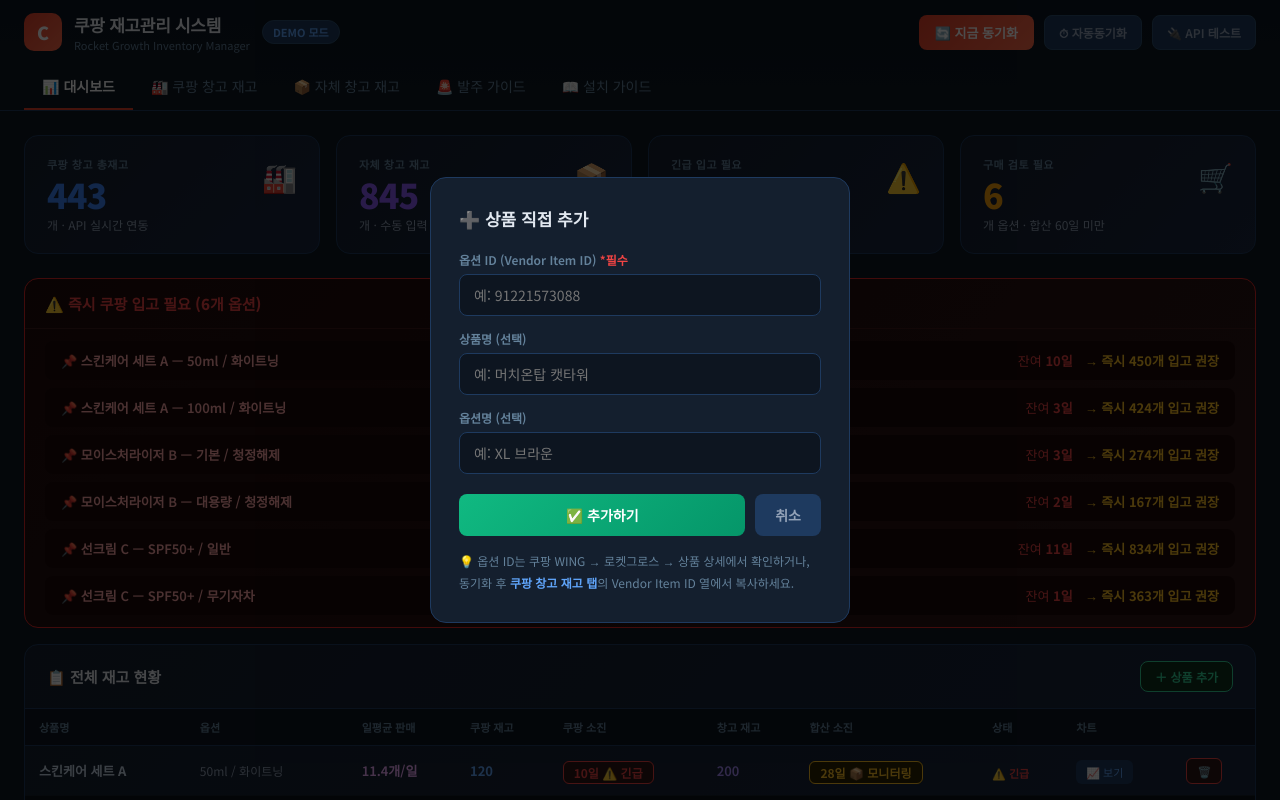
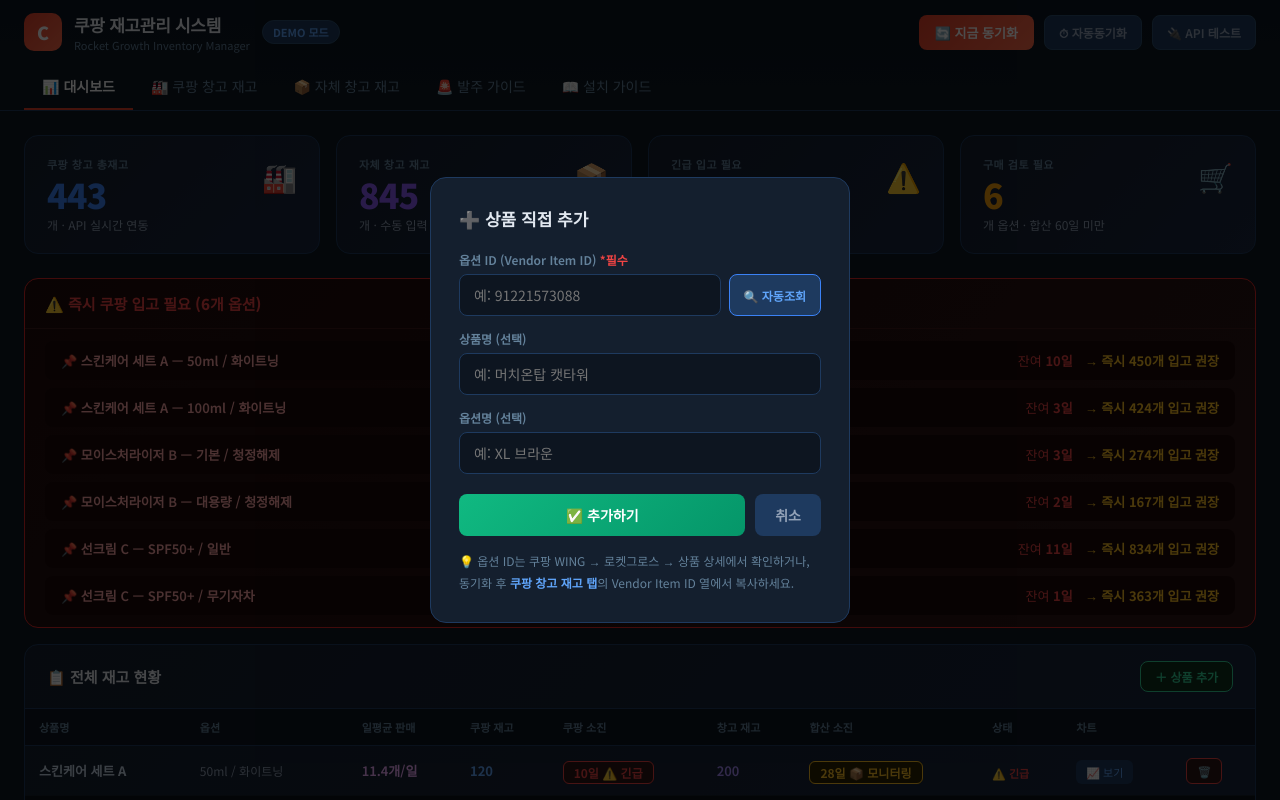
Before and after one commit to yaejung-yoon/coupang-inventory, a React (Vite) app: page / in a window 1280 px wide. Both pictures are taken after a click on the button "＋ 상품 추가". Shown: the top 800 px of the page. Built offline with nearby package versions, Linux system fonts and the light colour scheme.

Commit message:
Update App.jsx

```diff
--- a/src/App.jsx
+++ b/src/App.jsx
@@ -51,6 +51,7 @@
   test: () => fetch('/api/coupang-proxy?action=test').then(r => r.json()),
   fullSync: () => fetch('/api/coupang-proxy?action=full_sync').then(r => r.json()),
   addItem: (vendorItemId) => fetch(`/api/coupang-proxy?action=inventory&vendorItemId=${vendorItemId}`).then(r => r.json()),
+  itemInfo: (vendorItemId) => fetch(`/api/coupang-proxy?action=item_info&vendorItemId=${vendorItemId}`).then(r => r.json()),
 };
 
 // ──────────────────────────────────────────────
@@ -100,6 +101,26 @@
   const [newItemOption, setNewItemOption] = useState('');
   const [addLoading, setAddLoading] = useState(false);
   const [addError, setAddError] = useState('');
+  const [infoLoading, setInfoLoading] = useState(false);
+
+  const lookupItemInfo = async (vid) => {
+    if (!vid || vid.length < 5) return;
+    setInfoLoading(true);
+    setAddError('');
+    try {
+      const result = await api.itemInfo(vid.trim());
+      if (result.success) {
+        setNewItemName(result.name);
+        setNewItemOption(result.option);
+      } else {
+        setAddError('자동조회 실패: ' + (result.error || '옵션 ID를 확인해주세요'));
+      }
+    } catch (e) {
+      setAddError('조회 오류: ' + e.message);
+    } finally {
+      setInfoLoading(false);
+    }
+  };
 
   // API 연결 테스트
   const testConnection = async () => {
@@ -251,9 +272,15 @@
 
             <div style={{ marginBottom: 14 }}>
               <div style={{ fontSize: 12, color: '#64829B', fontWeight: 600, marginBottom: 6 }}>옵션 ID (Vendor Item ID) <span style={{ color: '#EF4444' }}>*필수</span></div>
-              <input value={newItemId} onChange={e => setNewItemId(e.target.value)}
-                placeholder="예: 91221573088"
-                style={{ width: '100%', background: '#0D1520', border: '1px solid #1E3A5F', borderRadius: 8, padding: '10px 14px', color: '#E2E8F0', fontSize: 14, fontFamily: 'Noto Sans KR', boxSizing: 'border-box' }} />
+              <div style={{ display: 'flex', gap: 8 }}>
+                <input value={newItemId} onChange={e => setNewItemId(e.target.value)}
+                  placeholder="예: 91221573088"
+                  style={{ flex: 1, background: '#0D1520', border: '1px solid #1E3A5F', borderRadius: 8, padding: '10px 14px', color: '#E2E8F0', fontSize: 14, fontFamily: 'Noto Sans KR', boxSizing: 'border-box' }} />
+                <button onClick={() => lookupItemInfo(newItemId)} disabled={infoLoading || !newItemId}
+                  style={{ background: infoLoading ? '#1E3A5F' : '#1E3A5F', color: '#60A5FA', border: '1px solid #3B82F6', borderRadius: 8, padding: '10px 14px', fontSize: 12, fontWeight: 700, cursor: infoLoading ? 'not-allowed' : 'pointer', whiteSpace: 'nowrap', fontFamily: 'Noto Sans KR' }}>
+                  {infoLoading ? '⏳' : '🔍 자동조회'}
+                </button>
+              </div>
             </div>
 
             <div style={{ marginBottom: 14 }}>
```
